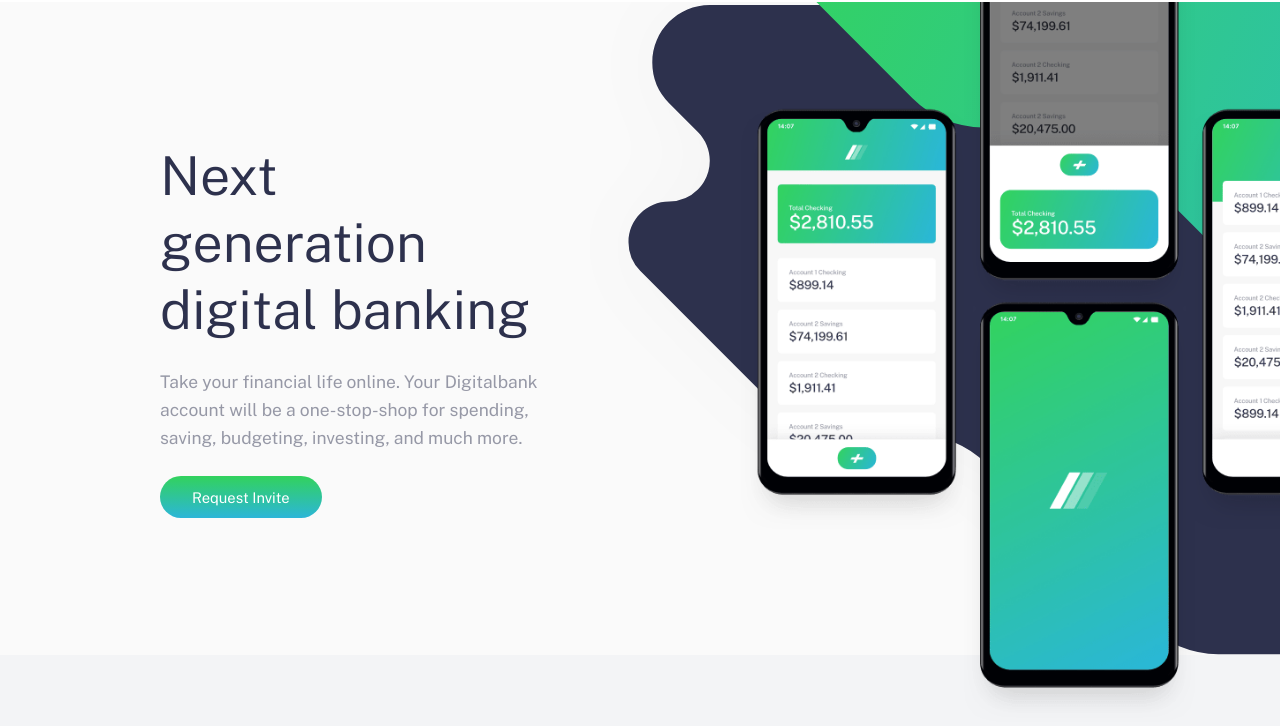
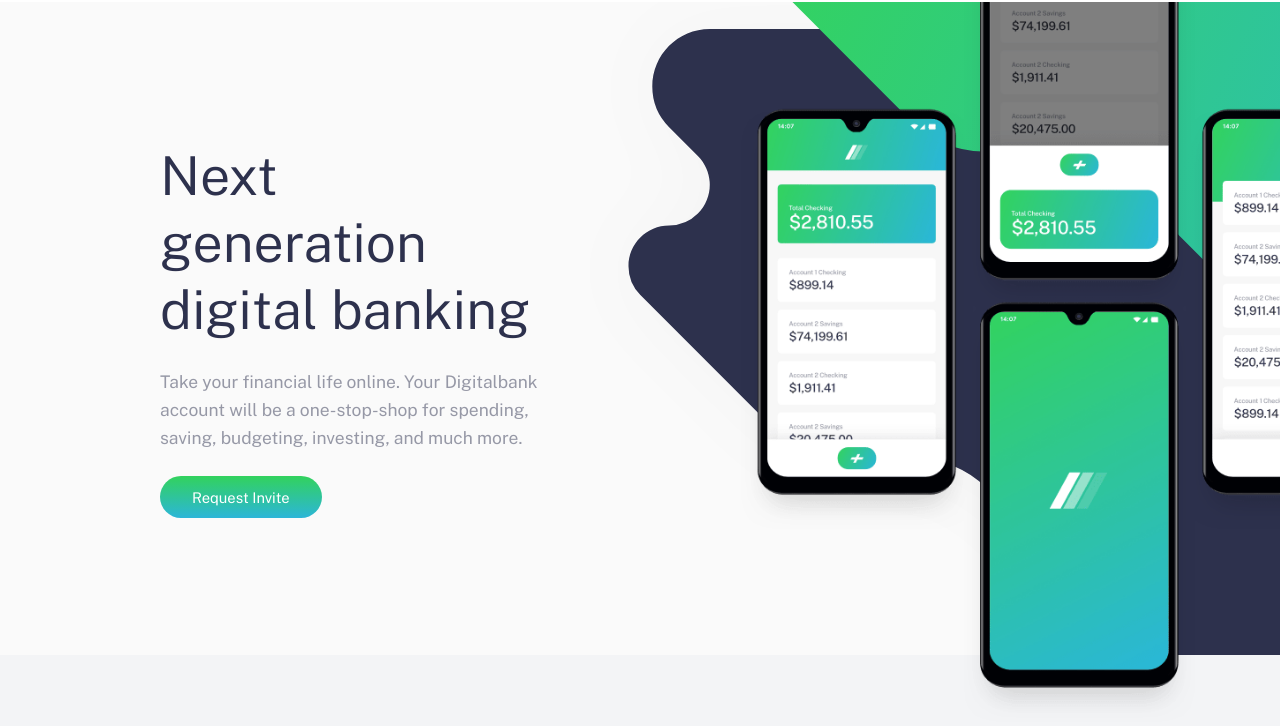
Before and after one commit to sazzadkhan99/digitalbank-landing-page-master, a plain HTML site: page index.html in a window 1280 px wide. Shown: the part 74-800 px from the top of the page. Drawn offline with nearby package versions, Linux system fonts and the light colour scheme.

Commit message:
Update style.css

```diff
--- a/style.css
+++ b/style.css
@@ -397,7 +397,7 @@
   background-image: url(images/bg-intro-desktop.svg);
   max-height: 40.8rem;
   background-size: auto;
-  background-position: top -38vh left 43.4vw;
+  background-position: top -35vh left 43.4vw;
   flex-direction: row;
   align-items: center;
   justify-content: center;
```
